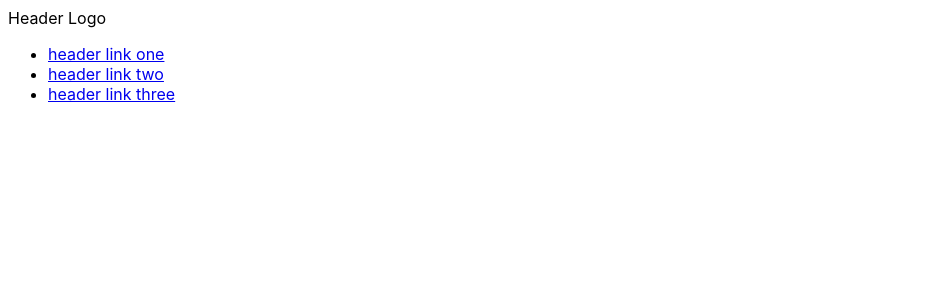
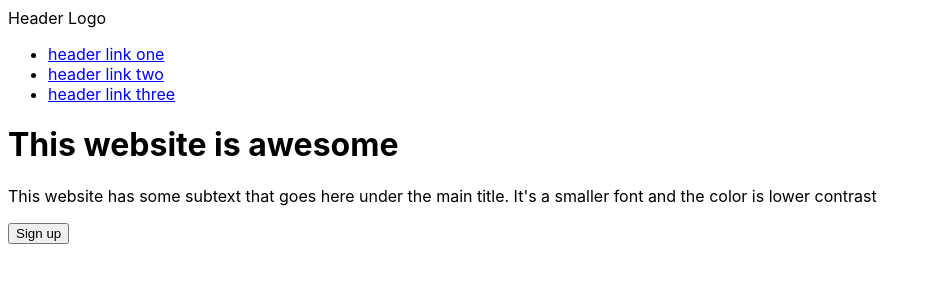
Before and after one commit to davidifme/odin-landing-page, a plain HTML site: page index.html in a window 1280 px wide. Shown: the whole page, without its empty margins (0-932 px from the left). Drawn offline with Linux system fonts and the light colour scheme.

Commit message:
Add hero section structure in the index.html file

```diff
--- a/index.html
+++ b/index.html
@@ -17,5 +17,21 @@
             </ul>
         </div>
     </div>
+
+    <div class="hero-section">
+        <div class="hero-content">
+            <div class="hero-text-container">
+                <h1>This website is awesome</h1>
+                <p>
+                    This website has some subtext that goes here under the main title.
+                    It's a smaller font and the color is lower contrast
+                </p>
+                <button>Sign up</button>
+            </div>
+            <div class="image-placeholder">
+                <img src="" alt="">
+            </div>
+        </div>
+    </div>
 </body>
 </html>
```
